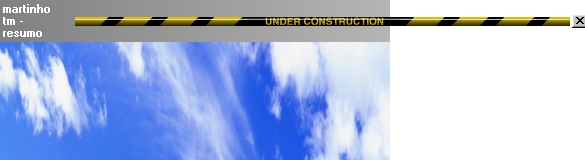
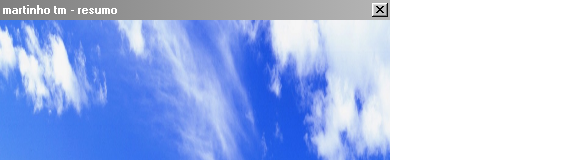
Before and after one commit to Marte77/pagina-inicial, a React (Create React App) app: page / in a window 390 px wide. Shown: the top 160 px of the page, 585 px wide, since content can reach past the window. Built offline with nearby package versions, Linux system fonts and the light colour scheme.

Commit message:
under construction not in mobile and build

```diff
--- a/public/index.html
+++ b/public/index.html
@@ -7,7 +7,7 @@
     <meta name="theme-color" content="#000000" />
     <meta
       name="description"
-      content="Web site created using create-react-app"
+      content="Portfolio/Homepage"
     />
     <link rel="apple-touch-icon" href="%PUBLIC_URL%/logo192.png" />
     <!--
--- a/src/App.js
+++ b/src/App.js
@@ -27,7 +27,10 @@ function App() {
     <div>
       <div className="title-bar inactive">
         <div className="title-bar-text">martinho tm - resumo</div>
-        <img alt="under_construction" src={under_construction}/>
+        {
+          isMobile &&
+          <img alt="under_construction" src={under_construction}/>
+        }
         <div className="title-bar-controls">
           <button aria-label="Close" onClick={closeTab}></button>
         </div>
```
Also changed, not shown: 7 other files (tests, documents, lock files or other folders).
